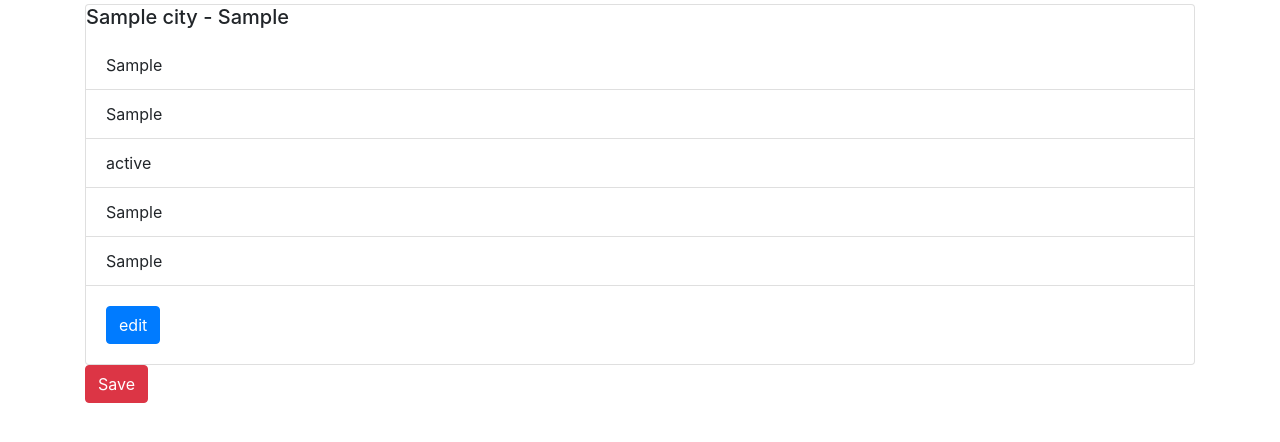
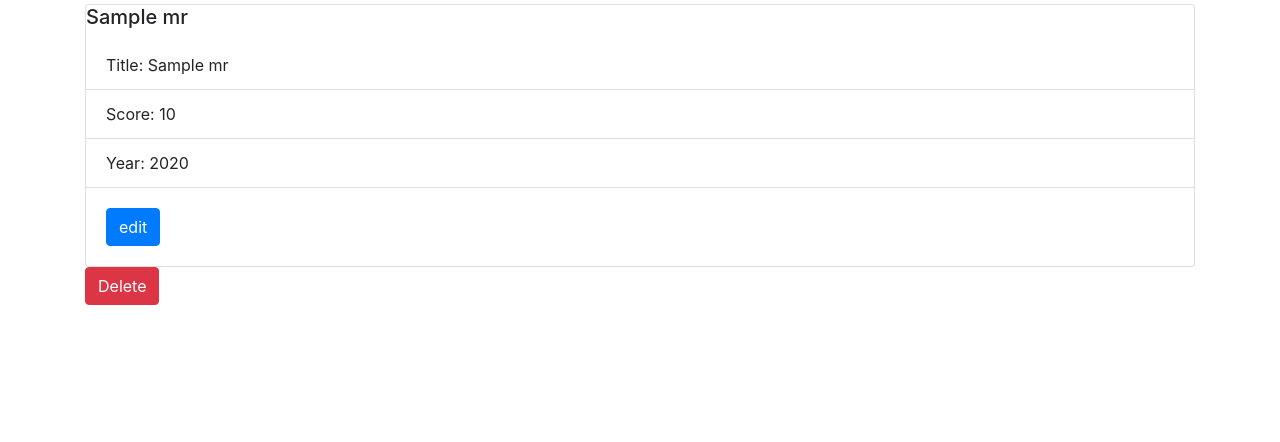
Before and after one commit to jz48/FWA_TeamDJ_IS601, a Flask app: template app/templates/view.html in a window 1280 px wide. Shown: the part 56-498 px from the top of the page. Run offline with Flask 2, Linux system fonts and the light colour scheme; the template is opened without the code that fills it: most values are stand-ins (such as "Sample title", 1, 10 or a date in 2020); some libraries are stand-ins or nearby versions.

Commit message:
UPDATE: update view page

```diff
--- a/app/app.py
+++ b/app/app.py
@@ -25,12 +25,12 @@ def index():
     return render_template('index.html', title='Home', user=user, ratings=result)
 
 
-@app.route('/view/<int:city_id>', methods=['GET'])
-def record_view(city_id):
+@app.route('/view/<string:title>', methods=['GET'])
+def record_view(title):
     cursor = mysql.get_db().cursor()
-    cursor.execute('SELECT * FROM MovieRating WHERE id=%s', city_id)
+    cursor.execute('SELECT * FROM MovieRating WHERE Title=%s', title)
     result = cursor.fetchall()
-    return render_template('view.html', title='View Form', city=result[0])
+    return render_template('view.html', title='View Form', mr=result[0])
 
 
 @app.route('/edit/<int:city_id>', methods=['GET'])
@@ -69,6 +69,7 @@ def form_insert_post():
     cursor.execute(sql_insert_query, inputData)
     mysql.get_db().commit()
     return redirect("/", code=302)
+
 
 @app.route('/delete/<int:city_id>', methods=['POST'])
 def form_delete_post(city_id):
--- a/app/templates/view.html
+++ b/app/templates/view.html
@@ -2,20 +2,18 @@
 {% block content %}
 
 <div class="card" class="m-5 p-2">
-    <h5 class="card-title">{{ city.fldName }} - {{ city.fldAbbreviation }}</h5>
+    <h5 class="card-title">{{ mr.Title }}</h5>
 
     <ul class="list-group list-group-flush">
-        <li class="list-group-item">{{ city.fldLat }}</li>
-        <li class="list-group-item">{{ city.fldLong }}</li>
-        <li class="list-group-item">{{ city.fldCapitalStatus }}</li>
-        <li class="list-group-item">{{ city.fldCountry }}</li>
-        <li class="list-group-item">{{ city.fldPopulation }}</li>
+        <li class="list-group-item">Title: {{ mr.Title }}</li>
+        <li class="list-group-item">Score: {{ mr.Score }}</li>
+        <li class="list-group-item">Year: {{ mr.Year }}</li>
     </ul>
     <div class="card-body">
-        <a href="/edit/{{city.id}}" class="card-link btn btn-primary">edit</a>
+        <a href="/edit/{{mr.Title}}" class="card-link btn btn-primary">edit</a>
     </div>
 </div>
-<form action="/delete/{{city.id}}" method="post"><button type="submit" class="btn btn-danger">Save</button></form>
+<form action="/delete/{{mr.Title}}" method="post"><button type="submit" class="btn btn-danger">Delete</button></form>
 
 
 {% endblock %}
```
